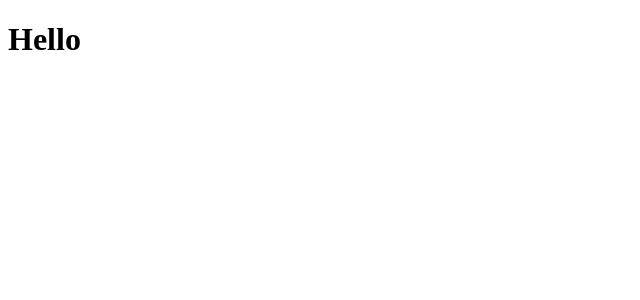
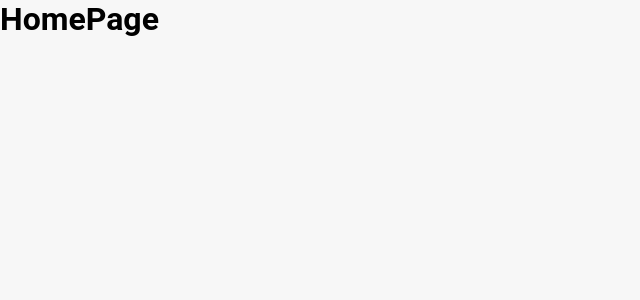
Before and after one commit to PadillaTom/Portfolio-v2, a React (Create React App) app: page / in a window 1280 px wide. Shown: the top 300 px of the page, without its empty margins (0-640 px from the left). Built offline with nearby package versions, Linux system fonts and the light colour scheme; the HTML template or start-up script is replaced by a standard one.

Commit message:
Ready to start

```diff
--- a/src/App.css
+++ b/src/App.css
@@ -0,0 +1,204 @@
+/* ::::::::::::::::::: Globals ::::::::::::::::::::: */
+* {
+  margin: 0;
+  padding: 0;
+  box-sizing: border-box;
+}
+html {
+  font-family: 'Roboto', sans-serif;
+  background-color: var(--BgColor);
+  scroll-behavior: smooth;
+}
+body {
+  visibility: hidden;
+}
+ul {
+  list-style: none;
+}
+a {
+  text-decoration: none;
+  color: inherit;
+}
+.btn-primary {
+  margin: 1rem auto;
+  text-align: center;
+  background: transparent;
+  border: 2px solid var(--MainColor);
+  padding: 0.5rem 2rem;
+  cursor: pointer;
+  border-radius: 0.2rem;
+  transition: var(--MainTransition);
+  letter-spacing: 1.2px;
+  font-weight: 600;
+  color: var(--MainColor);
+}
+.section {
+  max-width: 100vw;
+  margin: 0 auto;
+}
+.section-center {
+  max-width: 90%;
+  margin: 0 auto;
+}
+.section-title {
+  width: 90%;
+  margin: 0 auto;
+  margin-top: 2rem;
+  padding-bottom: 1.5rem;
+  text-align: center;
+  text-transform: capitalize;
+  font-size: 1.3rem;
+  letter-spacing: 2px;
+  font-family: var(--TitleFont);
+}
+.section-subtitle {
+  margin: 0 auto;
+  text-align: center;
+  margin-top: -1.3rem;
+  font-family: var(--LogoFont);
+  letter-spacing: 1.3px;
+  margin-bottom: 2rem;
+}
+@media screen and (min-width: 730px) {
+  .section-center {
+    width: 95%;
+  }
+  .section-title {
+    margin-top: 5rem;
+    font-size: 1.5rem;
+  }
+}
+@media screen and (min-width: 860px) {
+  .section-title {
+    margin-top: 6rem;
+  }
+}
+#root {
+  max-width: 100vw;
+}
+/* End Globals */
+
+/* ::::::::::::::::::: Variables ::::::::::::::::::::: */
+:root {
+  /* Colors */
+  --BgColor: rgb(247, 247, 247);
+  --GrayColor: #323232;
+  --FontGrayColor: #686868;
+  --CtaColor: #1a1a1a;
+  /* Fonts */
+  --TitleFont: 'Montserrat', sans-serif;
+  --TextsFont: 'Roboto', sans-serif;
+  --CtaFonts: 'Piazzolla', serif;
+  --LogoFont: 'Piazzolla', serif; /*Cursive*/
+  /* Others */
+  --MainTransition: 0.3s ease all;
+}
+/* End Variables */
+.section-division {
+  background-color: var(--FontGrayColor);
+  height: 1px;
+  width: 25%;
+  margin: 0 auto;
+}
+/*:::::::::::::::::::::::::::::::::::::::::::::::::::::::::::::::::::::::::::::::::::::::::*/
+/*:::::::::::::::::::::::::::::::::::::::::::::::::::::::::::::::::::::::::::::::::::::::::*/
+/*:::::::::::::::::::::::::::::::::::::::::::::::::::::::::::::::::::::::::::::::::::::::::*/
+
+/*
+::::::::::::::::::::::::::::::::::::::
+Homepage
+:::::::::::::::::::::::::::::::::::::::
+*/
+
+/* :::: :: End Homepage ::::::::  */
+/*
+::::::::::::::::::::::::::::::::::::::
+Homepage
+:::::::::::::::::::::::::::::::::::::::
+*/
+
+/* :::: :: End Homepage ::::::::  */
+/*
+::::::::::::::::::::::::::::::::::::::
+Homepage
+:::::::::::::::::::::::::::::::::::::::
+*/
+
+/* :::: :: End Homepage ::::::::  */
+/*
+::::::::::::::::::::::::::::::::::::::
+Homepage
+:::::::::::::::::::::::::::::::::::::::
+*/
+
+/* :::: :: End Homepage ::::::::  */
+/*
+::::::::::::::::::::::::::::::::::::::
+Homepage
+:::::::::::::::::::::::::::::::::::::::
+*/
+
+/* :::: :: End Homepage ::::::::  */
+/*
+::::::::::::::::::::::::::::::::::::::
+Homepage
+:::::::::::::::::::::::::::::::::::::::
+*/
+
+/* :::: :: End Homepage ::::::::  */
+/*
+::::::::::::::::::::::::::::::::::::::
+Homepage
+:::::::::::::::::::::::::::::::::::::::
+*/
+
+/* :::: :: End Homepage ::::::::  */
+/*
+::::::::::::::::::::::::::::::::::::::
+Homepage
+:::::::::::::::::::::::::::::::::::::::
+*/
+
+/* :::: :: End Homepage ::::::::  */
+/*
+::::::::::::::::::::::::::::::::::::::
+Homepage
+:::::::::::::::::::::::::::::::::::::::
+*/
+
+/* :::: :: End Homepage ::::::::  */
+/*
+::::::::::::::::::::::::::::::::::::::
+Homepage
+:::::::::::::::::::::::::::::::::::::::
+*/
+
+/* :::: :: End Homepage ::::::::  */
+/*
+::::::::::::::::::::::::::::::::::::::
+Homepage
+:::::::::::::::::::::::::::::::::::::::
+*/
+
+/* :::: :: End Homepage ::::::::  */
+/*
+::::::::::::::::::::::::::::::::::::::
+Homepage
+:::::::::::::::::::::::::::::::::::::::
+*/
+
+/* :::: :: End Homepage ::::::::  */
+/*
+::::::::::::::::::::::::::::::::::::::
+Homepage
+:::::::::::::::::::::::::::::::::::::::
+*/
+
+/* :::: :: End Homepage ::::::::  */
+/*
+::::::::::::::::::::::::::::::::::::::
+Homepage
+:::::::::::::::::::::::::::::::::::::::
+*/
+
+/* :::: :: End Homepage ::::::::  */
--- a/src/App.js
+++ b/src/App.js
@@ -1,9 +1,12 @@
 import './App.css';
+// Components:
+// Pages:
+import Homepage from './Pages/Homepage';
 
 function App() {
   return (
     <div className='App'>
-      <h1>Hello</h1>
+      <Homepage></Homepage>
     </div>
   );
 }
--- /dev/null
+++ b/src/Pages/Homepage.js
@@ -0,0 +1,20 @@
+import React, { useEffect } from 'react';
+import gsap from 'gsap';
+
+const Homepage = () => {
+  useEffect(() => {
+    //   Preventing Default "Flash":
+    gsap.to('body', 0, { css: { visibility: 'visible' } });
+    // Animations:
+  }, []);
+
+  return (
+    <React.Fragment>
+      <div className='section'>
+        <h1>HomePage</h1>
+      </div>
+    </React.Fragment>
+  );
+};
+
+export default Homepage;
```
